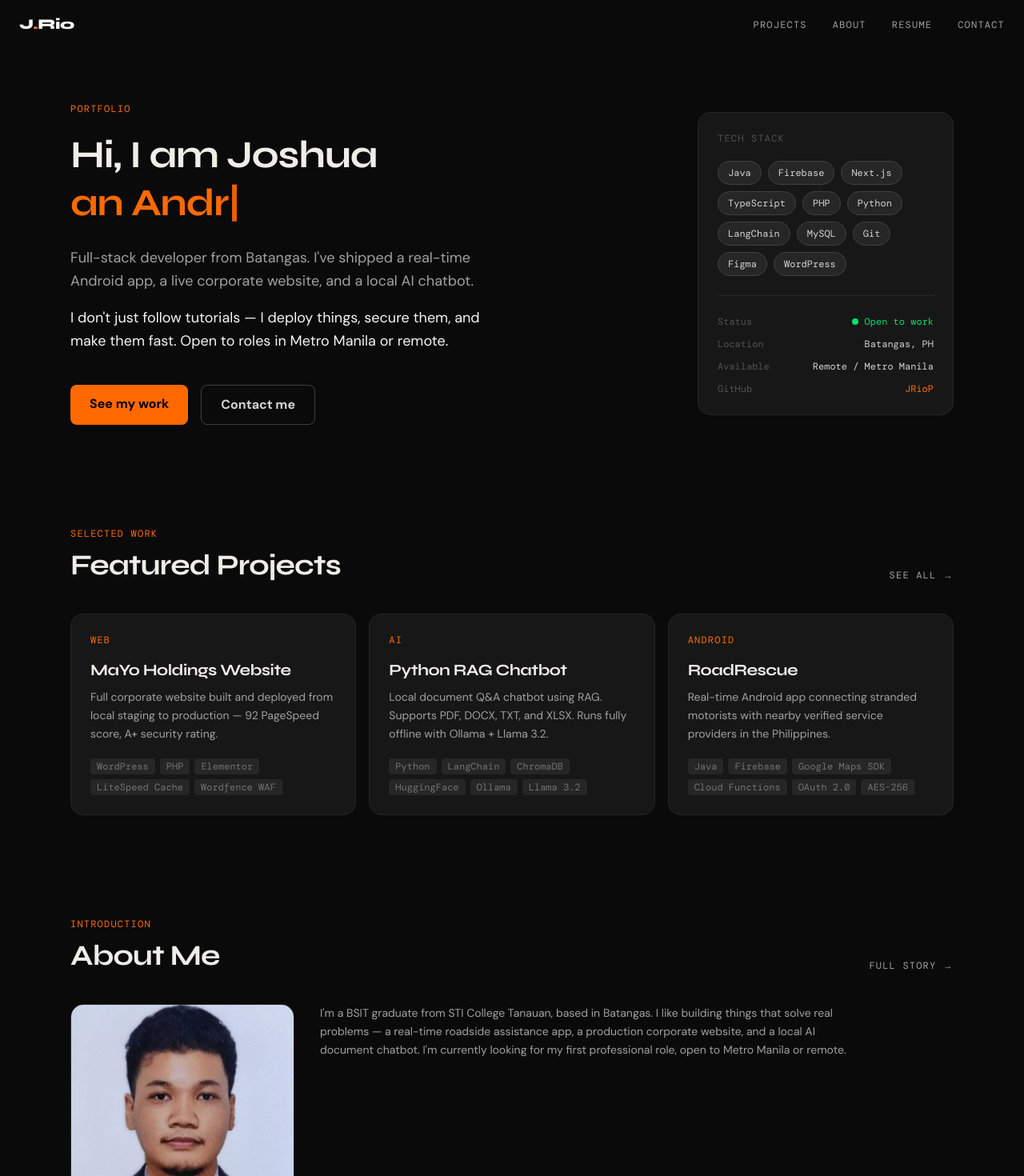
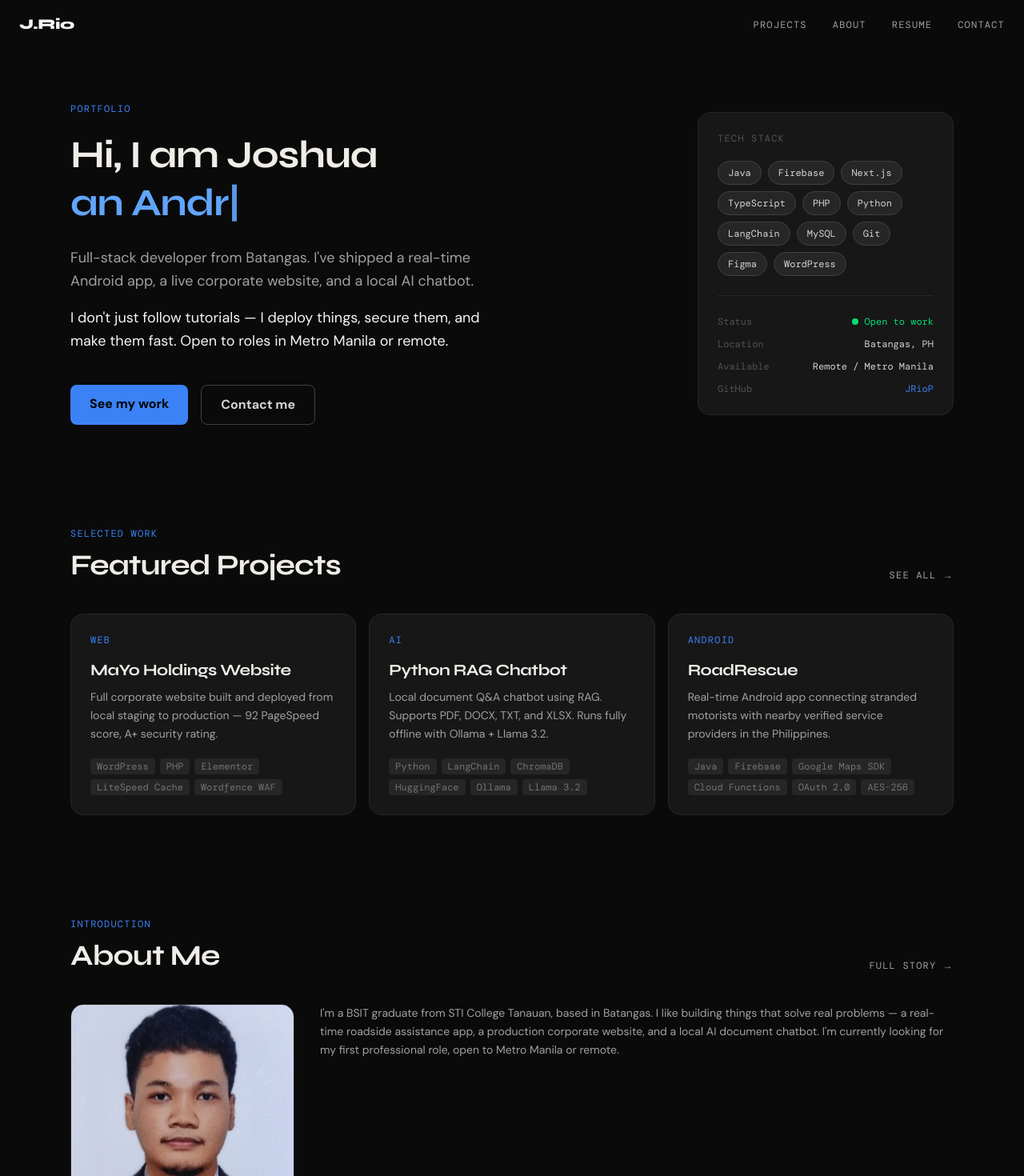
Before and after one commit to JRioP/Rio_Joshua_Portfolio, a Next.js app: page / in a window 1280 px wide. Shown: the top 1470 px of the page at 80% size. Built offline with nearby package versions, Linux system fonts and the light colour scheme.

Commit message:
style: update color scheme to use accent colors across components

```diff
--- a/app/globals.css
+++ b/app/globals.css
@@ -4,8 +4,9 @@
   --font-sans: var(--font-dm-sans), sans-serif;
   --font-display: var(--font-syne), sans-serif;
   --font-mono: var(--font-dm-mono), monospace;
-  --color-accent: #f97316;
-  --color-accent-hover: #fb923c;
+  --color-accent-400: #60a5fa;
+  --color-accent-500: #3b82f6;
+  --color-accent-hover: #60a5fa;
 }
 
 * {
--- a/app/layout.tsx
+++ b/app/layout.tsx
@@ -63,7 +63,7 @@ export default function RootLayout({
       className={`${dmSans.variable} ${syne.variable} ${dmMono.variable}`}
       suppressHydrationWarning
     >
-      <body className="bg-neutral-950 text-neutral-100 antialiased">
+      <body className="bg-neutral-950 text-neutral-100 antialiased" suppressHydrationWarning>
         <Navbar />
         <main>{children}</main>
         <Footer />
--- a/app/page.tsx
+++ b/app/page.tsx
@@ -23,7 +23,7 @@ export default function Home() {
       <div className="flex items-center gap-12">
         {/* LEFT COLUMN — text content */}
         <div className="flex-1 max-w-xl">
-        <p className="font-mono text-xs text-orange-500 tracking-widest uppercase mb-5">
+        <p className="font-mono text-xs text-accent-500 tracking-widest uppercase mb-5">
           portfolio
         </p>
 
@@ -45,7 +45,7 @@ export default function Home() {
         <div className="flex gap-4">
           <a
             href="/projects"
-            className="px-6 py-3 bg-orange-500 text-black font-bold rounded-lg hover:bg-orange-400 transition-colors"
+            className="px-6 py-3 bg-accent-500 text-black font-bold rounded-lg hover:bg-accent-400 transition-colors"
           >
             See my work
           </a>
@@ -99,7 +99,7 @@ export default function Home() {
                 href="https://github.com/JRioP"
                 target="_blank"
                 rel="noopener noreferrer"
-                className="font-mono text-xs text-orange-500 hover:underline"
+                className="font-mono text-xs text-accent-500 hover:underline"
               >
                 JRioP
               </a>
@@ -113,7 +113,7 @@ export default function Home() {
       <section className="w-full mt-32">
         <div className="flex items-end justify-between mb-10">
           <div>
-            <p className="font-mono text-xs text-orange-500 tracking-widest uppercase mb-3">
+            <p className="font-mono text-xs text-accent-500 tracking-widest uppercase mb-3">
               selected work
             </p>
             <h2 className="font-display text-4xl font-bold tracking-tight">
@@ -122,7 +122,7 @@ export default function Home() {
           </div>
           <a
             href="/projects"
-            className="font-mono text-xs text-neutral-400 hover:text-orange-500 transition-colors uppercase tracking-widest"
+            className="font-mono text-xs text-neutral-400 hover:text-accent-500 transition-colors uppercase tracking-widest"
           >
             See all →
           </a>
@@ -135,10 +135,10 @@ export default function Home() {
               href={`/projects/${project.slug}`}
               className="group bg-neutral-900 border border-neutral-800 rounded-2xl p-6 hover:border-neutral-600 transition-all duration-200 hover:-translate-y-1"
             >
-              <p className="font-mono text-xs text-orange-500 uppercase tracking-widest mb-4">
+              <p className="font-mono text-xs text-accent-500 uppercase tracking-widest mb-4">
                 {project.category}
               </p>
-              <h3 className="font-display text-xl font-bold tracking-tight mb-2 group-hover:text-orange-500 transition-colors">
+              <h3 className="font-display text-xl font-bold tracking-tight mb-2 group-hover:text-accent-500 transition-colors">
                 {project.title}
               </h3>
               <p className="text-neutral-400 text-sm leading-relaxed mb-5">
@@ -163,7 +163,7 @@ export default function Home() {
       <section className="w-full mt-32">
         <div className="flex items-end justify-between mb-10">
           <div>
-            <p className="font-mono text-xs text-orange-500 tracking-widest uppercase mb-3">
+            <p className="font-mono text-xs text-accent-500 tracking-widest uppercase mb-3">
               Introduction
             </p>
             <h2 className="font-display text-4xl font-bold tracking-tight">
@@ -172,7 +172,7 @@ export default function Home() {
           </div>
           <a
             href="/about"
-            className="font-mono text-xs text-neutral-400 hover:text-orange-500 transition-colors uppercase tracking-widest"
+            className="font-mono text-xs text-neutral-400 hover:text-accent-500 transition-colors uppercase tracking-widest"
           >
             Full story →
           </a>
@@ -192,7 +192,7 @@ export default function Home() {
           </div>
 
           {/* Text */}
-          <div className="max-w-2xl">
+          <div className="flex-1 min-w-0">
             <p className="text-neutral-400 text-sm leading-relaxed mb-5">
              I'm a BSIT graduate from STI College Tanauan, based in Batangas.
              I like building things that solve real problems — a real-time roadside assistance app, a production corporate website, and a local AI document chatbot.
--- a/components/RotatingText.tsx
+++ b/components/RotatingText.tsx
@@ -50,7 +50,7 @@ export function RotatingText() {
   }, []);
 
   return (
-    <span className="text-orange-500">
+    <span className="text-accent-400">
       {displayed}
       <span className="animate-pulse">|</span>
     </span>
```
